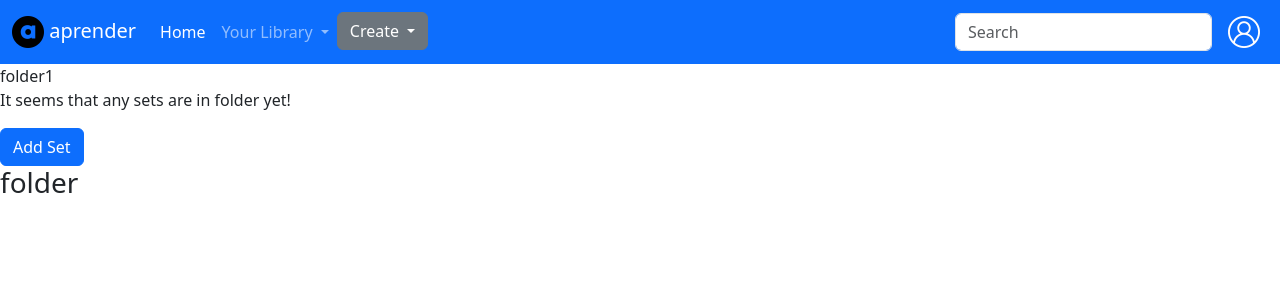
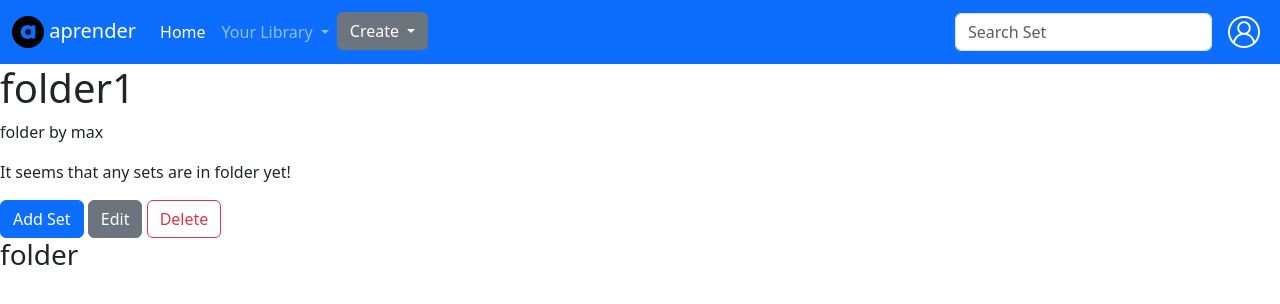
Before and after one commit to medreres/aprender, a Django app: page /folders/11 in a window 1280 px wide. Shown: the top 304 px of the page. Run offline with Django 4.2, Linux system fonts and the light colour scheme; a user stored in the database is signed in; data comes from the database, SQL or seed files in the repository; data that the repository does not hold is empty; some libraries are stand-ins or nearby versions.

Commit message:
Now can delete folder

```diff
--- a/aprender/helper.py
+++ b/aprender/helper.py
@@ -41,9 +41,19 @@ def addSet(request,id):
 
 
 # fetch sets via ajax
+@csrf_exempt
 @login_required
 def fetchSets(request, user):
+    body = json.loads(request.body)
     sets = Set.objects.filter(author=User.objects.get(username=user))
+    if body['addToFolder']:
+        folderSets = Folder.objects.get(pk=body['folderId']).sets.all()
+        # print(folderSets)
+        sets = [*sets]
+        for set in folderSets:
+            if set not in sets:
+                sets.append(set)
+
     return JsonResponse([set.serialize() for set in sets], safe=False)
 
 # fetch folde via ajax
--- a/aprender/models.py
+++ b/aprender/models.py
@@ -90,5 +90,6 @@ class Folder(models.Model):
             'label': self.label,
             'setsNumber': self.sets.count(),
             'author': self.author.username,
-            'sets': [set.serialize() for set in self.sets.all()]
+            'sets': [set.serialize() for set in self.sets.all()],
+            'description': self.description
         }
--- a/aprender/templates/aprender/folder.html
+++ b/aprender/templates/aprender/folder.html
@@ -1,34 +1,72 @@
 {% extends 'aprender/index.html' %}
+{% load static %}
 {% block head %}
 {% endblock head %}
 {% block body %}
 <section>
     <!-- //TODO fodler blabla finish when back end is ready -->
-    {{folder.label}}
+
+    <h1>{{folder.label}}</h1>
+    {% if folder.description %}
+    <p>{{folder.description}}</p>
+    {% endif %}
 </section>
 <section>
     {% if not folder.sets %}
     <p>It seems that any sets are in folder yet!</p>
-
-
-    {% else %}
-    <!-- TODO -->
-    add here all the sets in the folder
-    {% comment %} {% for key in folder %}
-    {{value}}
-    {{set}}
-    {% endfor %}{% endcomment %}
     {% endif %}
-
+    <script type="text/javascript" src="{% static 'js/jquery.js'%}"></script>
     <style>
         .included {
             background-color: green !important;
         }
     </style>
+    <script>
+        let popoverTriggerList, popoverList;
+        document.addEventListener('DOMContentLoaded', () => {
+            popoverTriggerList = document.querySelectorAll('[data-bs-toggle="popover"]')
+            popoverList = [...popoverTriggerList].map(popoverTriggerEl => new bootstrap.Popover(popoverTriggerEl))
+        })
+
+
+
+    </script>
+
 
     <!-- Button trigger modal -->
+    <!-- TODO loadSets() functino is from index  separate in scripts.js-->
     <button type="button" class="btn btn-primary" data-bs-toggle="modal" data-bs-target="#staticBackdrop"
         onclick='loadSets(undefined, "{{request.user}}", "sets", true);'>Add Set</button>
+    <button type="button" class="btn btn-secondary">Edit</button>
+    <!-- Button trigger modal -->
+    <!-- Button trigger modal -->
+    <button type="button" class="btn btn-outline-danger" data-bs-toggle="modal" data-bs-target="#deleteConfirmation">
+        Delete
+    </button>
+
+    <!-- Modal -->
+    <div class="modal fade" id="deleteConfirmation" tabindex="-1" aria-labelledby="exampleModalLabel"
+        aria-hidden="true">
+        <form action="{% url 'deleteFolder' folderId %}" method='POST'>
+            {% csrf_token %}
+            <div class="modal-dialog">
+                <div class="modal-content">
+                    <div class="modal-header">
+                        <h1 class="modal-title fs-5" id="exampleModalLabel">Delete folder</h1>
+                        <button type="button" class="btn-close" data-bs-dismiss="modal" aria-label="Close"></button>
+                    </div>
+                    <div class="modal-body">
+                        <p>Are you sure you want to delete this folder?</p>
+                    </div>
+                    <div class="modal-footer">
+                        <button type="button" class="btn btn-success" data-bs-dismiss="modal">Close</button>
+                        <button type="submit" class="btn btn-danger">Delete Folder</button>
+                    </div>
+                </div>
+            </div>
+        </form>
+    </div>
+
 
     <!-- Modal -->
     <div class="modal fade" id="staticBackdrop" data-bs-backdrop="static" data-bs-keyboard="false" tabindex="-1"
@@ -45,10 +83,10 @@
 
                     </div>
                 </div>
-                {% comment %} <div class="modal-footer">
+                <!-- <div class="modal-footer">
                     <button type="button" class="btn btn-secondary" data-bs-dismiss="modal">Close</button>
                     <button type="button" class="btn btn-primary">Understood</button>
-                </div> {% endcomment %}
+                </div> -->
             </div>
         </div>
     </div>
@@ -57,12 +95,27 @@
 
     <h3>folder</h3>
     <section id="folderContainer">
+
         {% for set in folder.sets %}
-        <div class="folder" id="set_{{set.id}}">
+        <a class='set' href="{% url 'set' set.id%}" id="set_{{set.id}}">
+            <div class='set-info'>
+                <span>
+                    <span> {{set.label}}</span>
+                    <span style='display: block; margin-top: -.5em;'>{{set.wordsNumber}} terms</span>
+                </span>
+                <img class='set-icon' src="{% static 'icons/image.jpeg' %}" alt="set icon">
+            </div>
+            <div style=''>
+                <img src="{% static 'icons/user.png' %}" alt="Author profile icon">
+                <span>{{set.author}}</span>
+            </div>
+        </a>
+
+        <!-- <div class="folder" >
             <section>
                 {{set.label}}
             </section>
-        </div>
+        </div> -->
         {% endfor %}
     </section>
 
--- a/aprender/templates/aprender/index.html
+++ b/aprender/templates/aprender/index.html
@@ -6,6 +6,7 @@
     <meta charset="UTF-8">
     <meta http-equiv="X-UA-Compatible" content="IE=edge">
     <meta name="viewport" content="width=device-width, initial-scale=1.0">
+    <script src="https://cdn.jsdelivr.net/npm/@popperjs/core@2.11.6/dist/umd/popper.min.js"></script>
     {% load bootstrap5 %}
 
     {% bootstrap_css %}
@@ -105,7 +106,14 @@
 
         function loadSets(event, username = '{{request.user}}', id = 'containerAjax', addToFolder = false) {
 
-            fetch(`${path}/${username}/fetchSetsAjax`)
+            const folderId = location.href.substring(location.href.lastIndexOf('/') + 1);
+            fetch(`${path}/${username}/fetchSetsAjax`, {
+                method: 'POST',
+                body: JSON.stringify({
+                    addToFolder: addToFolder,
+                    folderId: folderId
+                })
+            })
                 .then(response => response.json())
                 .then(result => {
                     if (result.length === 0) {
@@ -217,12 +225,27 @@
                 document.querySelector(`#set_${element['id']}`).remove();
             }
             else {
+                const url = new URL(location.href);
+                const path = url.origin + '/sets';
+                let set = `<a class='set' href="${path}/${element['id']}" id="set_${element['id']}">
+                    <div class='set-info'>
+                        <span>
+                            <span> ${element['label']}</span>
+                            <span style='display: block; margin-top: -.5em;'>${element['wordsNumber']} terms</span>
+                        </span>
+                        <img class='set-icon' src="{% static 'icons/image.jpeg' %}" alt="set icon">
+                    </div>
+                    <div style=''>
+                        <img src="{% static 'icons/user.png' %}" alt="Author profile icon">
+                        <span>${element['author']}</span>
+                    </div>
+                </a>`;
                 // add card
-                let div = document.createElement('div');
-                div.classList.add('folder');
-                div.id = `set_${element['id']}`;
-                div.innerHTML = element['label'];
-                folderContainer.append(div);
+                // let div = document.createElement('div');
+                // div.classList.add('folder');
+                set.id = `set_${element['id']}`;
+                set.innerHTML = element['label'];
+                folderContainer.innerHTML += set;
             }
         }
 
@@ -353,7 +376,7 @@
                 </ul>
                 {% comment %} TODO search form for searching sets/folders {% endcomment %}
                 <form class="d-flex" role="search" action="{% url 'search' %}">
-                    <input class="form-control me-2" type="search" name='search' placeholder="Search"
+                    <input class="form-control me-2" type="search" name='search' placeholder="Search Set"
                         aria-label="Search">
                 </form>
                 {% if not request.user.is_authenticated %}
@@ -443,7 +466,7 @@
     <h2>All sets</h2>
     <div class='recentSet'>
         {% for set in allSets %}
-        <a class='set' href={% url 'set' set.id%}>
+        <a class='set' href="{% url 'set' set.id%}">
             <div class='set-info'>
                 <span>
                     <span> {{set.label}}</span>
--- a/aprender/urls.py
+++ b/aprender/urls.py
@@ -13,6 +13,7 @@ urlpatterns = [
     path('folders/<int:id>', views.folder, name='folder'),
     path('folders/<int:id>/addSet', views.addSet, name='addSet'),
     path('folders/<int:id>/getSetsId', views.getSetsId, name='getSetsId'),
+    path('folders/<int:id>/deleteFolder', views.deleteFolder, name='deleteFolder'),
     path('<str:user>/sets', views.sets, name='sets'),
     path('sets/<int:id>', views.set, name='set'),
     path('sets/<int:id>/edit', views.edit, name='edit'),
--- a/aprender/views.py
+++ b/aprender/views.py
@@ -22,7 +22,6 @@ from .helper import fetchSets, fetchFolders, createLearnPath, nextWord, currentW
 
 
 def index(request):
-
 
     allSets = Set.objects.all()
     if request.user.is_authenticated:
@@ -166,6 +165,7 @@ def createset(request):
 
     return render(request, 'aprender/createset.html', {
         'CreateSet': CreateSet(),
+        'CreateFolder': CreateFolder()
     })
 
 
@@ -176,6 +176,7 @@ def search(request):
         'result': Set.objects.filter(label__contains=body['search'])
     })
 
+
 @login_required
 def sets(request, user):
     return render(request, 'aprender/sets.html',
@@ -184,8 +185,9 @@ def sets(request, user):
                       'LoginForm': LoginForm(),
                   })
 
+
 @csrf_exempt
-def toggleFavorite(request,id):
+def toggleFavorite(request, id):
     set = Set.objects.get(pk=id)
     user = User.objects.get(pk=request.user.id)
     favoriteSets = user.favoriteSets
@@ -200,16 +202,20 @@ def toggleFavorite(request,id):
         user.save()
         return JsonResponse({'delete': 'disliked successfully!'}, status=200)
 
+
 def set(request, id):
 
     set = Set.objects.get(pk=id)
 
-    isFavorite = User.objects.get(pk=request.user.id).favoriteSets.contains(set)
+    if request.user.is_authenticated:
+        isFavorite = User.objects.get(
+            pk=request.user.id).favoriteSets.contains(set)
+    else:
+        isFavorite = False
 
     # find out if user has already started learning way
     learnStarted = LearnWay.objects.filter(author=request.user).filter(
         set__pk=id).count() > 0 if request.user.is_authenticated else False
-
 
     set = set.serialize()
 
@@ -217,7 +223,6 @@ def set(request, id):
     # print(json.loads(recentSets))
 
     # print(json.dumps([1,3,], separators=(',',';')))
-
 
     # get recentSets from user, parse it, add or move, parse back to json and save
     if request.user.is_authenticated:
@@ -230,15 +235,13 @@ def set(request, id):
             recentSetsid.insert(0, id)
         recentSetsid = json.dumps(recentSetsid)
         user = User.objects.get(pk=request.user.id)
-        user.recentSetsJson=recentSetsid
+        user.recentSetsJson = recentSetsid
         user.save()
-
 
     # recentSets.append(set)
 
-
     return render(request, 'aprender/set.html', {
-        'set':set,
+        'set': set,
         'learnStarted': learnStarted,
         'id': id,
         'LoginForm': LoginForm(),
@@ -264,6 +267,7 @@ def createfolder(request):
         date=datetime.now()
     )
 
+    return redirect('folder', folder.id)
     return HttpResponseRedirect(reverse('folders', args=(request.user,)))
 
 
@@ -275,6 +279,12 @@ def folders(request, user):
 
 
 @login_required
+def deleteFolder(request,id):
+    Folder.objects.get(pk=id).delete()
+    messages.success(request, 'Folder deleted successfully!')
+    return HttpResponseRedirect(reverse('index'))
+
+@login_required
 def folder(request, id):
     try:
         folder = Folder.objects.get(pk=id)
@@ -282,11 +292,11 @@ def folder(request, id):
         # TODO folder is not found
         return HttpResponseRedirect(reverse('index'))
 
-
     return render(request, 'aprender/folder.html', {
         'folder': folder.serialize(),
+        'CreateFolder': CreateFolder(),
+        'folderId': id
     })
-
 
 
 @login_required
```
Also changed, not shown: 1 other file.
